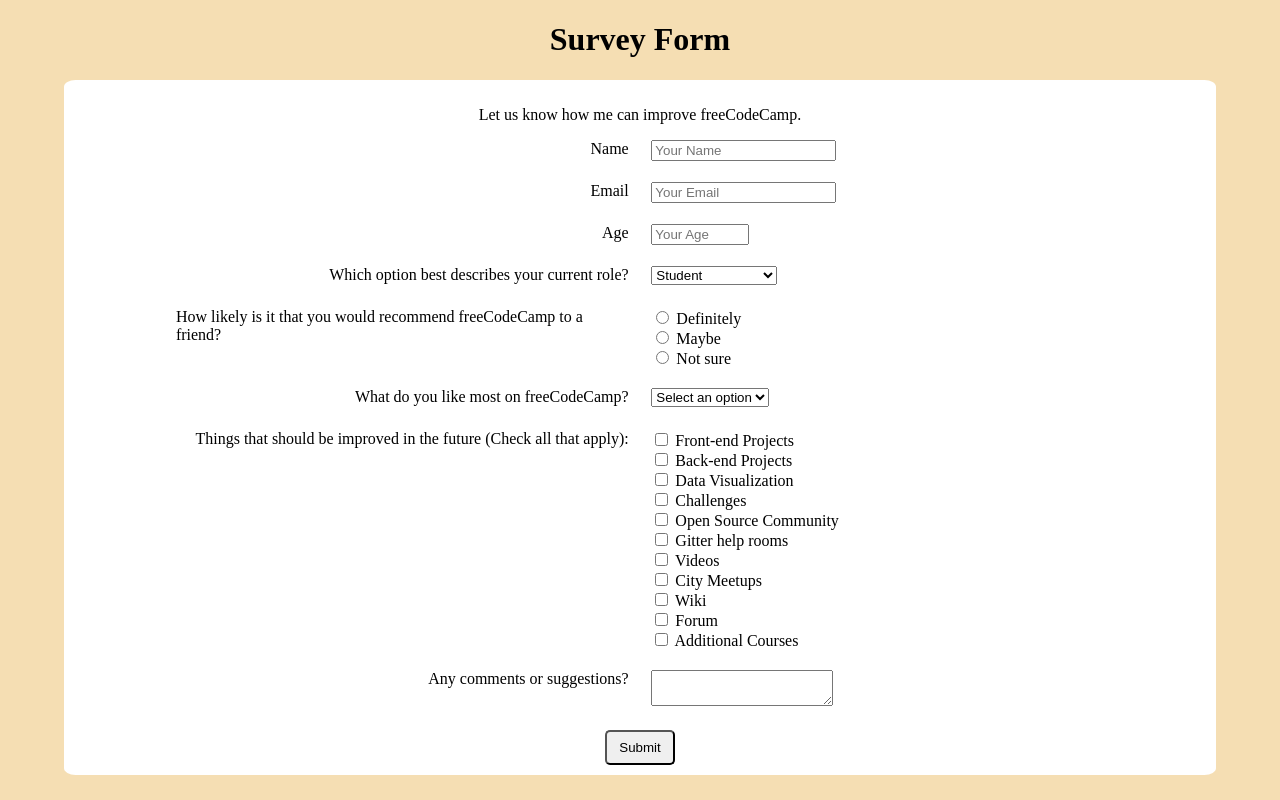
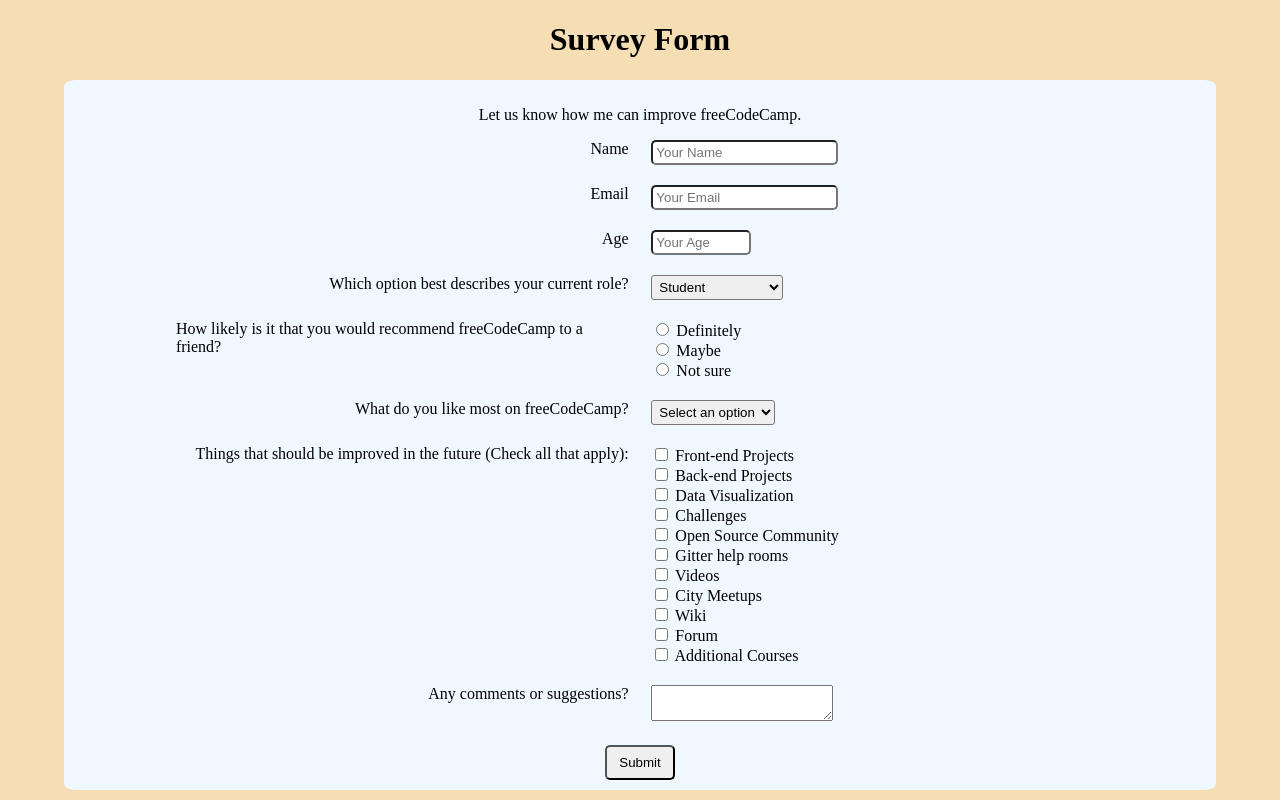
Before and after one commit to PatMan10/survey_form, a PHP site: page / in a window 1280 px wide. Run offline with PHP 8.4, Linux system fonts and the light colour scheme.

Commit message:
most work done

```diff
--- a/css/styles.css
+++ b/css/styles.css
@@ -2,10 +2,6 @@ html {
   height: 100%;
   width: 100%;
   background-color: wheat;
-}
-
-h1, p {
-  text-align: center;
 }
 
 body {
@@ -13,21 +9,43 @@ body {
   margin: auto;
 }
 
+h1, p {
+  text-align: center;
+}
+
 form {
-  background-color: white;
+  background-color: #F0F8FF;
   margin-bottom: 20px;
   padding: 10px;
   border-radius: 1%;
 }
 
+input[type="text"] {
+  border-radius: 5px;
+  padding: 3px;
+}
+
+input[type="email"] {
+  border-radius: 5px;
+  padding: 3px;
+}
+
+input[type="number"] {
+  border-radius: 5px;
+  padding: 3px;
+}
+
+select {
+  border-radius: 3px;
+  padding: 3px;
+}
+
+textarea {
+  max-width: 100%;
+}
+
 .row {
   margin-bottom: 20px;
-}
-
-.col-l {
-}
-
-.col-r {
 }
 
 #number {
```
